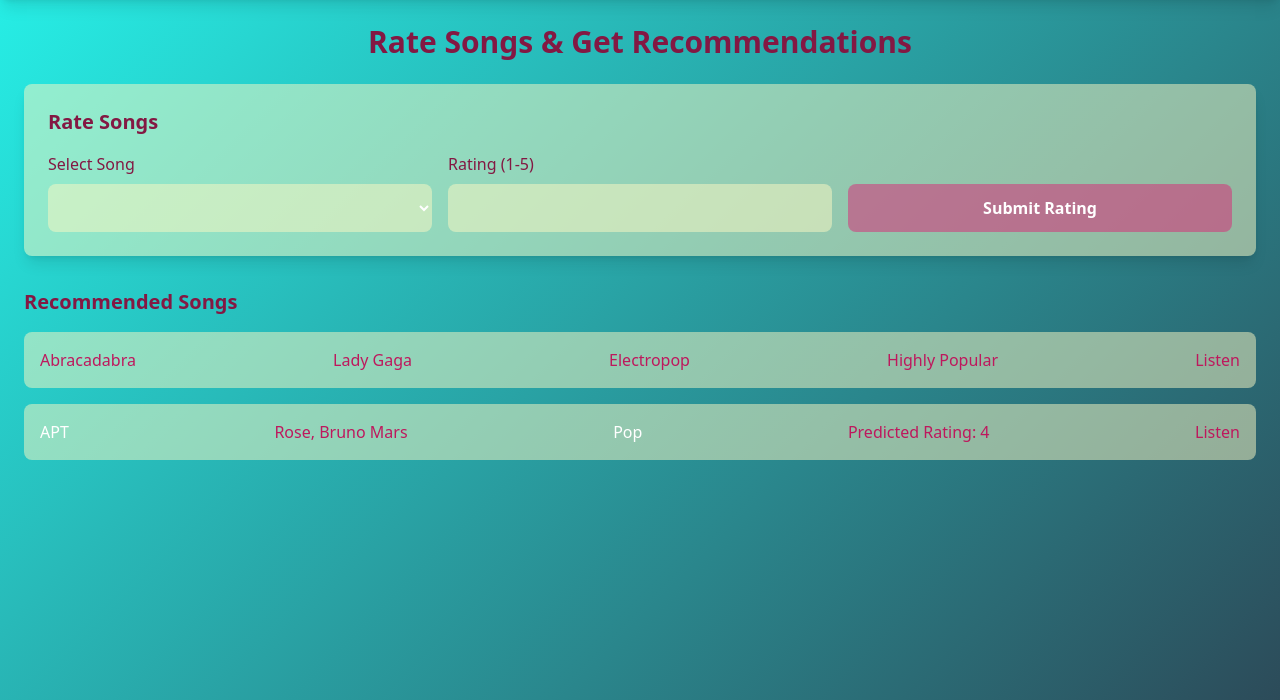
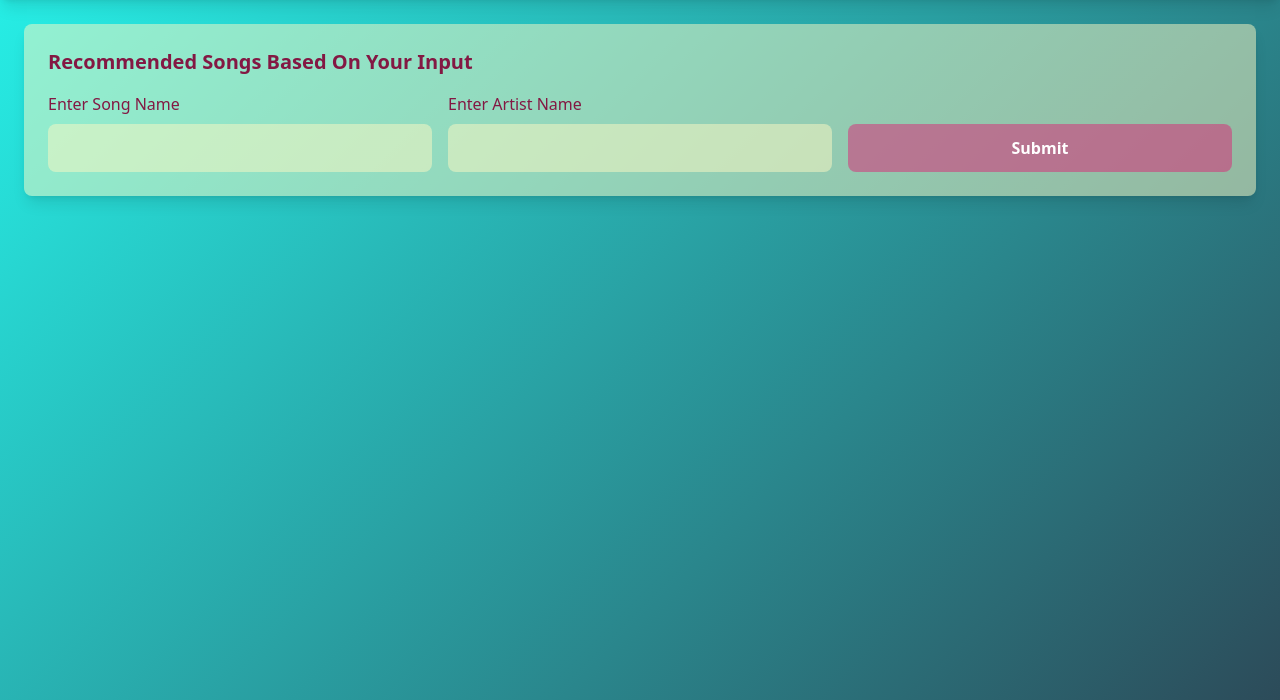
Before and after one commit to Myat-ThuKha/music-recommender, a Flask app: page /recommend in a window 1280 px wide. Shown: the part 64-764 px from the top of the page. Run offline with Flask 3, Linux system fonts and the light colour scheme; the visitor is signed in with stand-in values (Sample User, id 1); lists and menus that the app fills with data are empty; parts of the project's set-up code (start-up, migrations or seed data) failed here and were passed over; some libraries are stand-ins or nearby versions.

Commit message:
Add song recommendation feature and update UI for user input

```diff
--- a/app.py
+++ b/app.py
@@ -1,3 +1,4 @@
+import ast
 from flask import Flask, render_template, request, redirect, url_for, session
 from pymongo import MongoClient
 # from surprise import SVD, Dataset, Reader, accuracy
@@ -5,7 +6,7 @@
 import pandas as pd
 import joblib
 import os
-
+from contentbased_recommender import recommend_songs
 app = Flask(__name__)
 app.secret_key = 'your-secret-key'  # Replace with a secure key
 
@@ -233,6 +234,15 @@
     else:
         return '<p>Select a dataset above to see its analysis.</p>'
 
+
+@app.route('/recommendation', methods=['POST'])
+def recommendation():
+    songs = recommend_songs([{'name': request.form['song_name'], 'year':2015 ,'artist': request.form['artist']}])
+    for song in songs:
+        song['artists'] = ast.literal_eval(song['artists'])
+    return render_template('recommended_songs.html',songs=songs,len=len(songs))
+
+
 # @app.route('/recommend', methods=['GET', 'POST'])
 # def recommend():
 #     if 'username' not in session:
--- /dev/null
+++ b/contentbased_recommender.py
@@ -0,0 +1,129 @@
+import os
+import numpy as np
+import pandas as pd
+
+from sklearn.cluster import KMeans
+from sklearn.preprocessing import StandardScaler
+from sklearn.pipeline import Pipeline
+from sklearn.manifold import TSNE
+from sklearn.decomposition import PCA
+from sklearn.metrics import euclidean_distances
+from scipy.spatial.distance import cdist
+
+
+import spotipy
+from spotipy.oauth2 import SpotifyClientCredentials
+from collections import defaultdict
+
+import warnings
+warnings.filterwarnings("ignore")
+
+data = pd.read_csv("./data/data.csv")
+genre_data = pd.read_csv('./data/data_by_genres.csv')
+year_data = pd.read_csv('./data/data_by_year.csv')
+
+sp = spotipy.Spotify(auth_manager=SpotifyClientCredentials(client_id='20d6ffba508b4317b4f716fc5452c8a0',
+                                                           client_secret='8d74366e1f4a4e47b0a44c32b9140be7'))
+
+
+
+def find_song(name, year,artist):
+    song_data = defaultdict()
+    results = sp.search(q= 'track:{} year:{} artist:{}'.format(name,year,artist), limit=1)
+
+    if results['tracks']['items'] == []:
+        return None
+
+    results = results['tracks']['items'][0]
+
+    song_data['name'] = [name]
+    song_data['year'] = [year]
+    song_data['explicit'] = [int(results['explicit'])]
+    song_data['duration_ms'] = [results['duration_ms']]
+    song_data['popularity'] = [results['popularity']]
+    genres = sp.artists([str(results['artists'][0]['id'])])['artists'][0]['genres']
+
+    if genres == []:
+        audio_features = year_data[year_data['year'] == year]
+        audio_features = audio_features.drop(columns=['year'])
+        for key, value in audio_features.items():
+            song_data[key] = value
+    else:
+        audio_features= genre_data[genre_data['genres'] == genres[0]]
+        audio_features = audio_features.drop(columns=['genres'])
+        for key, value in audio_features.items():
+            song_data[key] = value
+    return pd.DataFrame(song_data)
+
+from collections import defaultdict
+from scipy.spatial.distance import cdist
+
+number_cols = ['valence','year', 'acousticness', 'danceability', 'duration_ms', 'energy', 'explicit',
+ 'instrumentalness', 'key', 'liveness', 'loudness', 'mode', 'popularity', 'speechiness', 'tempo',]
+
+
+def get_song_data(song, spotify_data):
+    spotify_data[(spotify_data['name'] == song['name'])& (spotify_data['year'] == song['year'])]
+
+    try:
+        song_data = spotify_data[(spotify_data['name'] == song['name'])
+                                & (spotify_data['year'] == song['year'])].iloc[0]
+        print("Song found in database!")
+        return song_data
+
+    except IndexError:
+
+        print("Song not found in database. Searching Spotify...")
+        return find_song(song['name'],song['year'], song['artist']).iloc[0]
+
+
+def get_mean_vector(song_list, spotify_data):
+
+    song_vectors = []
+
+    for song in song_list:
+        song_data = get_song_data(song, spotify_data)
+        if song_data is None:
+            print('Warning: {} does not exist in Spotify or in database'.format(song['name']))
+            continue
+        song_vector = song_data[number_cols].values
+        song_vectors.append(song_vector)
+
+    song_matrix = np.array(list(song_vectors))
+    return np.mean(song_matrix, axis=0)
+
+
+def flatten_dict_list(dict_list):
+
+    flattened_dict = defaultdict()
+    for key in dict_list[0].keys():
+        flattened_dict[key] = []
+
+    for dictionary in dict_list:
+        for key, value in dictionary.items():
+            flattened_dict[key].append(value)
+
+    return flattened_dict
+
+
+def recommend_songs( song_list, n_songs=10):
+
+    metadata_cols = ['name', 'year', 'artists']
+    song_dict = flatten_dict_list(song_list)
+
+    song_center = get_mean_vector(song_list, data)
+    song_cluster_pipeline = Pipeline([('scaler', StandardScaler()),
+                                  ('kmeans', KMeans(n_clusters=20,
+                                   verbose=False))
+                                 ], verbose=False)
+    X = data.select_dtypes(np.number)
+    song_cluster_pipeline.fit(X)
+    scaler = song_cluster_pipeline.steps[0][1]
+    scaled_data = scaler.transform(data[number_cols])
+    scaled_song_center = scaler.transform(song_center.reshape(1, -1))
+    distances = cdist(scaled_song_center, scaled_data, 'cosine')
+    index = list(np.argsort(distances)[:, :n_songs][0])
+
+    rec_songs = data.iloc[index]
+    rec_songs = rec_songs[~rec_songs['name'].isin(song_dict['name'])]
+    return rec_songs[metadata_cols].to_dict(orient='records')
--- a/templates/recommendations.html
+++ b/templates/recommendations.html
@@ -2,23 +2,21 @@
 
 {% block content %}
 <div class="min-h-screen">
-    <h2 class="text-3xl font-bold text-center text-pink-900 mb-6">Rate Songs & Get Recommendations</h2>
 
     <!-- Rate Songs -->
     <div class="bg-yellow-100 p-6 rounded-lg bg-opacity-50 shadow-lg mb-8 bg-opacity-50">
-        <h3 class="text-xl font-semibold text-pink-900 mb-4">Rate Songs</h3>
-        <form method="POST" class="grid grid-cols-1 md:grid-cols-3 gap-4">
+        <h3 class="text-xl font-semibold text-pink-900 mb-4">Recommended Songs Based On Your Input</h3>
+        <form method="POST" action="/recommendation" class="grid grid-cols-1 md:grid-cols-3 gap-4">
             <div>
-                <label for="song_id" class="block text-pink-900 mb-2">Select Song</label>
-                <select name="song_id" id="song_id" class="w-full p-3 bg-yellow-100 rounded-lg bg-opacity-50 text-white bg-opacity-30">
-                </select>
+                <label for="song_id" class="block text-pink-900 mb-2">Enter Song Name</label>
+                <input type = "text" name="song_name" id="song_name" class="w-full p-3 bg-yellow-100 rounded-lg bg-opacity-50 text-white bg-opacity-30" required>
             </div>
             <div>
-                <label for="rating" class="block text-pink-900 mb-2">Rating (1-5)</label>
-                <input type="number" name="rating" id="rating" min="1" max="5" class="w-full p-3 bg-yellow-100 rounded-lg bg-opacity-50 text-white bg-opacity-30" required>
+                <label for="song_id" class="block text-pink-900 mb-2">Enter Artist Name</label>
+                <input type = "text" name="artist" id="artist" class="w-full p-3 bg-yellow-100 rounded-lg bg-opacity-50 text-white bg-opacity-30" required>
             </div>
             <div class="flex items-end">
-                <button type="submit" class="w-full bg-pink-600 hover:bg-pink-700 text-white font-bold py-3 rounded-lg bg-opacity-50 transition duration-300 bg-opacity-50">Submit Rating</button>
+                <button type="submit" class="w-full bg-pink-600 hover:bg-pink-700 text-white font-bold py-3 rounded-lg bg-opacity-50 transition duration-300 bg-opacity-50">Submit</button>
             </div>
         </form>
     </div>
@@ -30,34 +28,6 @@
         </div>
     {% endif %} -->
 
-    <div clas="bg-yellow-100 p-6 rounded-lg bg-opacity-50 shadow-lg">
-        <h3 class="text-xl font-semibold text-pink-900 mb-4">Recommended Songs</h3>
-        <ul class="space-y-4">
-            <li class="flex justify-between items-center bg-yellow-100 p-4 rounded-lg bg-opacity-50 bg-opacity-50">
-                <!-- point to next page for song details when click on song title -->
-                <a href="/songDetails" class="text-pink-700 hover:underline">Abracadabra</a>
-                <span class="text-pink-700">Lady Gaga</span>
-                <span class="text-pink-700">Electropop</span>
-                <span class="text-pink-700">
-                    Highly Popular
-                </span>
-                <!-- link youtube -->
-                <a href="https://www.youtube.com/watch?v=video_id" class="text-pink-700 hover:underline">Listen</a>
-            </li>
-            <li class="flex justify-between items-center bg-yellow-100 p-4 rounded-lg bg-opacity-50">
-                <span>APT</span>
-                <span class="text-pink-700">
-                    Rose, Bruno Mars
-                </span>
-                <span>Pop</span>
-                <span class="text-pink-700">
-                    Predicted Rating: 4
-                </span>
-                <!-- link youtube -->
-                <a href="https://www.youtube.com/watch?v=video_id" class="text-pink-700 hover:underline">Listen</a>
-            </li>
-        </ul>
-    </div>
     <!-- Recommendations -->
     <!-- {% if recommendations %}
         <div class="bg-yellow-100 p-6 rounded-lg bg-opacity-50 shadow-lg">
```
Also changed, not shown: collaborative_recommender.py (added, +37 -0 lines), templates/recommended_songs.html (+14 -42 lines), 2 other files.
